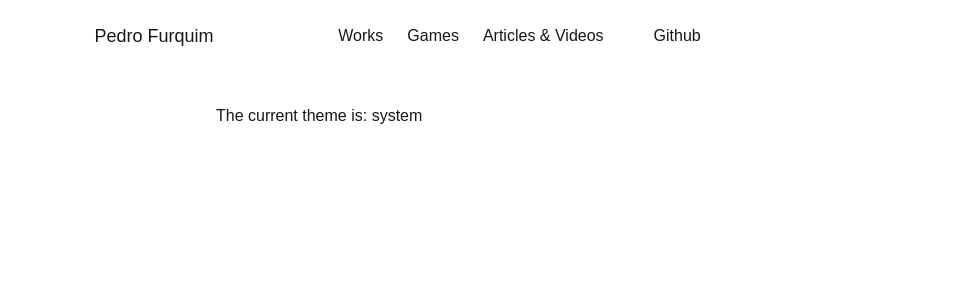
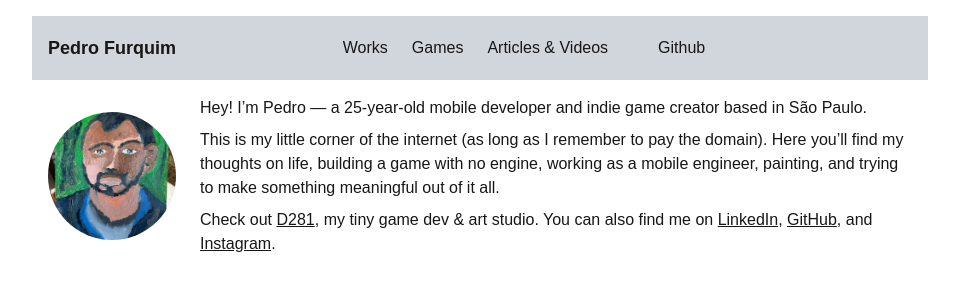
Before and after one commit to devpedrofurquim/devpedrofurquim.github.io, a Next.js app: page / in a window 1280 px wide. Shown: the top 300 px of the page, without its empty margins (160-1119 px from the left). Built offline with nearby package versions, Linux system fonts and the light colour scheme; some icons are missing.

Commit message:
continues working on portfolio

```diff
--- a/src/app/components/Navbar.tsx
+++ b/src/app/components/Navbar.tsx
@@ -5,6 +5,9 @@ import { usePathname } from 'next/navigation'
 import { useState } from 'react'
 import { Github, Menu } from '@deemlol/next-icons'
 import ThemeSwitch from './ThemeSwitcher'
+import Image from 'next/image';
+import { useTheme } from 'next-themes';
+
 
 const navItems = [
     { href: '/works', label: 'Works', icon: null },
@@ -16,12 +19,17 @@ const navItems = [
 export default function Navbar() {
     const pathname = usePathname()
     const [menuOpen, setMenuOpen] = useState(false)
+    const { theme } = useTheme();
+
+
+    const backgroundClass =
+        theme === 'dark' ? 'bg-gray-800' : 'bg-gray-300';
 
     return (
-        <nav className="flex justify-around items-center bg-transparent relative">
+        <nav className={`flex justify-between items-center px-4 py-3 ${backgroundClass}`}>
             {/* Logo */}
-            <Link href="/" className="text-lg text-primary">
-                Pedro Furquim
+            <Link href="/" className="flex items-center gap-4 text-lg text-primary">
+                <span className='font-semibold'>Pedro Furquim</span>
             </Link>
 
             {/* Desktop nav */}
--- a/src/app/layout.tsx
+++ b/src/app/layout.tsx
@@ -28,11 +28,13 @@ export default function RootLayout({
     <html lang="en" suppressHydrationWarning>
       <head />
       <body
-        className={`${geistSans.variable} ${geistMono.variable} antialiased justify-center items-center mx-auto max-w-4xl m-4`}
+        className={`${geistSans.variable} ${geistMono.variable} antialiased justify-center items-center mx-auto max-w-4xl m-4 grid-cols-1 grid gap-4`}
       >
         <Providers>
           <Navbar />
-          {children}
+          <div className="px-4">
+            {children}
+          </div>
         </Providers>
       </body>
     </html>
--- a/src/app/page.tsx
+++ b/src/app/page.tsx
@@ -1,13 +1,43 @@
 'use client'
 import { useTheme } from 'next-themes'
 import Image from 'next/image'
+import Link from 'next/link'
+
 
 export default function Home() {
 
   const { theme } = useTheme();
   return (
-    <main className="px-6 py-12 max-w-xl mx-auto space-y-12">
-      The current theme is: {theme}
+    <main className="mx-auto space-y-12">
+      {/* Intro */}
+      <section className="flex flex-col sm:flex-row items-center gap-6 text-center sm:text-left">
+        {/* Avatar */}
+        <div className="rounded-full overflow-hidden w-32 h-32 shrink-0">
+          <Image
+            src="/photo.jpeg"
+            alt="Pedro Furquim avatar"
+            width={132}
+            height={132}
+            className="object-cover w-full h-full"
+          />
+        </div>
+        {/* Text */}
+        <div className="flex flex-col gap-2 text-base text-muted-foreground">
+          <p>
+            Hey! I’m Pedro — a 25-year-old mobile developer and indie game creator based in São Paulo.
+          </p>
+          <p>
+            This is my little corner of the internet (as long as I remember to pay the domain). Here you’ll find my thoughts on life, building a game with no engine, working as a mobile engineer, painting, and trying to make something meaningful out of it all.
+          </p>
+          <p>
+            Check out <Link href="https://d281-git-main-pedr-furquims-projects.vercel.app/" target="_blank" className="text-primary underline">D281</Link>, my tiny game dev & art studio.
+            You can also find me on{" "}
+            <Link href="https://www.linkedin.com/in/pedro-furquim/" target="_blank" className="text-primary underline">LinkedIn</Link>,{" "}
+            <Link href="https://github.com/devpedrofurquim" target="_blank" className="text-primary underline">GitHub</Link>, and{" "}
+            <Link href="https://www.instagram.com/pedro.furquim/" target="_blank" className="text-primary underline">Instagram</Link>.
+          </p>
+        </div>
+      </section>
     </main>
   )
 }
--- a/src/app/providers.tsx
+++ b/src/app/providers.tsx
@@ -4,7 +4,7 @@ import { ThemeProvider } from "next-themes";
 
 export function Providers({ children }: { children: React.ReactNode }) {
     return (
-        <ThemeProvider attribute="class" defaultTheme="system" enableSystem>
+        <ThemeProvider attribute="class" defaultTheme="light" >
             {children}
         </ThemeProvider>
     );
```
Also changed, not shown: public/photo.jpeg (added).
